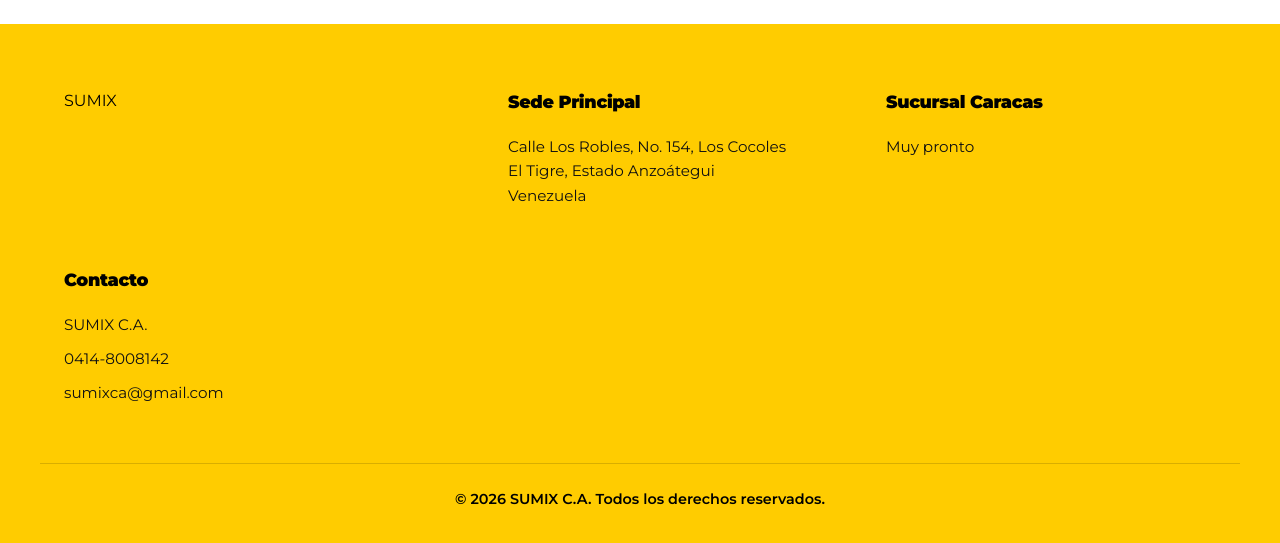
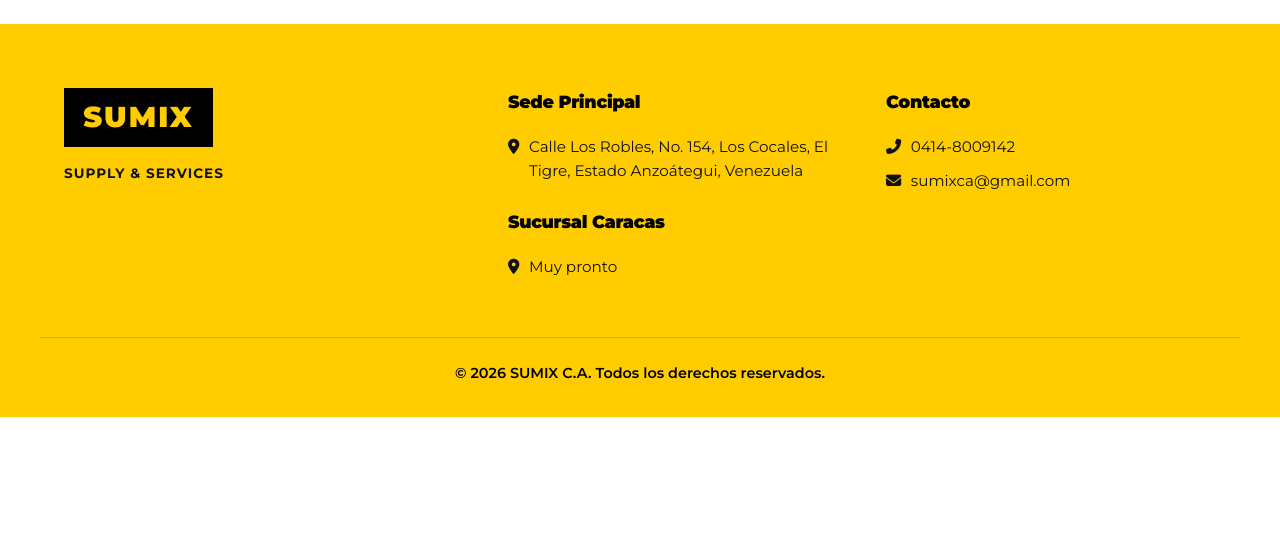
Before and after one commit to ing-nestorgomez/ximus, a Jekyll site: the page built from index.html, in a window 1280 px wide and 900 px high, scrolled down 4212 px, cut to the strip 357-900 px from the top of the window. Built offline with Jekyll 4.4.1, drawn with Linux system fonts in a browser that asks for light colours; after the commit the page ends 4986 px from its top, so only the background shows below that.

Commit message:
Update HTML layout with new title and footer details

```diff
--- a/_layouts/default.html
+++ b/_layouts/default.html
@@ -3,85 +3,109 @@
 <head>
   <meta charset="UTF-8">
   <meta name="viewport" content="width=device-width, initial-scale=1.0">
-  {% seo %}
+  <title>{{ page.title | default: "SUMIX - Suministros Mixtos y Soluciones Industriales" }}</title>
 
-  <!-- Tipografía -->
+  <!-- Tipografía Google Fonts Montserrat -->
   <link rel="preconnect" href="https://fonts.googleapis.com">
   <link rel="preconnect" href="https://fonts.gstatic.com" crossorigin>
-  <link href="https://fonts.googleapis.com/css2?family=Montserrat:wght@400;500;600;700;800;900&display=swap" rel="stylesheet">
+  <link href="https://fonts.googleapis.com/css2?family=Montserrat:ital,wght@0,400;0,600;0,700;0,800;0,900;1,400&display=swap" rel="stylesheet">
 
-  <!-- FontAwesome Icons -->
+  <!-- FontAwesome para Iconos -->
   <link rel="stylesheet" href="https://cdnjs.cloudflare.com/ajax/libs/font-awesome/6.4.0/css/all.min.css">
 
-  <!-- Estilos Globales -->
-  <link rel="stylesheet" href="{{ "/assets/css/styles.css" | relative_url }}">
+  <!-- Estilos Principales -->
+  <link rel="stylesheet" href="{{ '/assets/css/styles.css' | relative_url }}">
 </head>
 <body>
 
-  <!-- Navegación Superior -->
+  <!-- NAVEGACIÓN Y HEADER (AMARILLO CORPORATIVO) -->
   <header class="site-header">
     <div class="nav-container">
-      <a href="{{ "/" | relative_url }}" class="brand-logo">
+      <a href="{{ '/' | relative_url }}" class="brand-logo">
         <span class="logo-sumix">SUMIX</span>
       </a>
 
-      <button class="menu-toggle" aria-label="Abrir menú" onclick="toggleMenu()">
-        <i class="fa-solid fa-bars"></i>
+      <button class="menu-toggle" id="mobile-menu-btn" aria-label="Abrir menú">
+        <i class="fas fa-bars"></i>
       </button>
 
-      <nav class="nav-links" id="navLinks">
-        <a href="#inicio" onclick="closeMenu()">Inicio</a>
-        <a href="#nosotros" onclick="closeMenu()">Nosotros</a>
-        <a href="#productos" onclick="closeMenu()">Productos</a>
-        <a href="#servicios" onclick="closeMenu()">Servicios</a>
-        <a href="#contacto" class="nav-btn-contact" onclick="closeMenu()">Contacto</a>
+      <nav class="nav-links" id="nav-links">
+        <a href="#inicio">Inicio</a>
+        <a href="#nosotros">Nosotros</a>
+        <a href="#productos">Productos</a>
+        <a href="#servicios">Servicios</a>
+        <a href="#contacto" class="nav-btn-contact">Contáctanos</a>
       </nav>
     </div>
   </header>
 
-  <!-- Contenido Principal -->
+  <!-- CONTENIDO DINÁMICO DE LA PÁGINA -->
   <main class="main-content">
     {{ content }}
   </main>
 
-  <!-- Footer -->
+  <!-- FOOTER FIDELIDAD EXACTA (AMARILLO CORPORATIVO) -->
   <footer class="site-footer">
     <div class="footer-container">
-
-      <div class="footer-col brand-col">
-        <div class="footer-logo">SUMIX</div>
+      <!-- Columna Logo e Info -->
+      <div class="footer-col">
+        <div style="background-color: #000; display: inline-block; padding: 0.4rem 1.2rem; margin-bottom: 1rem;">
+          <span style="color: #FFCC00; font-weight: 900; font-size: 1.8rem; letter-spacing: 2px;">SUMIX</span>
+        </div>
+        <p style="font-weight: 700; font-size: 0.85rem; letter-spacing: 1px; text-transform: uppercase;">Supply & Services</p>
       </div>
 
+      <!-- Columna Sede Principal y Sucursales -->
       <div class="footer-col">
         <h3>Sede Principal</h3>
-        <p>Calle Los Robles, No. 154, Los Cocoles<br>El Tigre, Estado Anzoátegui<br>Venezuela</p>
+        <p><i class="fas fa-map-marker-alt"></i> Calle Los Robles, No. 154, Los Cocales, El Tigre, Estado Anzoátegui, Venezuela</p>
+
+        <h3 style="margin-top: 1.5rem;">Sucursal Caracas</h3>
+        <p><i class="fas fa-map-marker-alt"></i> Muy pronto</p>
       </div>
 
-      <div class="footer-col">
-        <h3>Sucursal Caracas</h3>
-        <p>Muy pronto</p>
-      </div>
-
+      <!-- Columna Contacto -->
       <div class="footer-col">
         <h3>Contacto</h3>
-        <p>SUMIX C.A.</p>
-        <p><a href="tel:04148008142">0414-8008142</a></p>
-        <p><a href="mailto:sumixca@gmail.com">sumixca@gmail.com</a></p>
+        <p><i class="fas fa-phone-alt"></i> 0414-8009142</p>
+        <p><i class="fas fa-envelope"></i> sumixca@gmail.com</p>
       </div>
-
     </div>
 
     <div class="footer-bottom">
-      <p>&copy; {{ "now" | date: "%Y" }} SUMIX C.A. Todos los derechos reservados.</p>
+      <p>&copy; 2026 SUMIX C.A. Todos los derechos reservados.</p>
     </div>
   </footer>
 
+  <!-- Script para el menú responsive -->
   <script>
-    function toggleMenu() {
-      document.getElementById('navLinks').classList.toggle('active');
-    }
-    function closeMenu() {
-      document.getElementById('navLinks').classList.remove('active');
+    const mobileMenuBtn = document.getElementById('mobile-menu-btn');
+    const navLinks = document.getElementById('nav-links');
+
+    if (mobileMenuBtn && navLinks) {
+      mobileMenuBtn.addEventListener('click', () => {
+        navLinks.classList.toggle('active');
+        const icon = mobileMenuBtn.querySelector('i');
+        if (navLinks.classList.contains('active')) {
+          icon.classList.remove('fa-bars');
+          icon.classList.add('fa-times');
+        } else {
+          icon.classList.remove('fa-times');
+          icon.classList.add('fa-bars');
+        }
+      });
+
+      // Cierra el menú al hacer clic en cualquier enlace
+      document.querySelectorAll('.nav-links a').forEach(link => {
+        link.addEventListener('click', () => {
+          navLinks.classList.remove('active');
+          const icon = mobileMenuBtn.querySelector('i');
+          if (icon) {
+            icon.classList.remove('fa-times');
+            icon.classList.add('fa-bars');
+          }
+        });
+      });
     }
   </script>
 </body>
```
